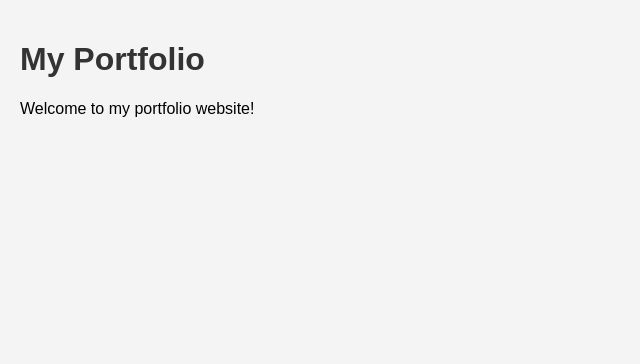
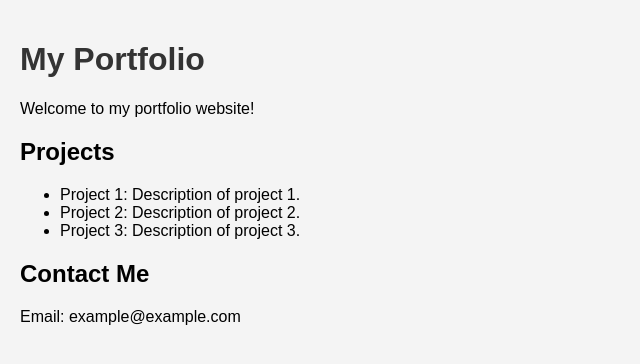
Before and after one commit to rajaofficial7077/Portfolio, a plain HTML site: page index.html in a window 1280 px wide. Shown: the whole page, without its empty margins (0-640 px from the left). Drawn offline with Linux system fonts and the light colour scheme.

Commit message:
Code edited

```diff
--- a/index.css
+++ b/index.css
@@ -7,3 +7,9 @@ body{
     font-family: 'Poppins', sans-serif;
     background-color: #f5f5f5;
 }
+header{
+    background-color: #333;
+    color: white;
+    padding: 10px 0;
+    text-align: center;
+}
--- a/index.html
+++ b/index.html
@@ -21,6 +21,18 @@
     <div>
         <h1>My Portfolio</h1>
         <p>Welcome to my portfolio website!</p>
+        <div>
+            <h2>Projects</h2>
+            <ul>
+                <li>Project 1: Description of project 1.</li>
+                <li>Project 2: Description of project 2.</li>
+                <li>Project 3: Description of project 3.</li>
+            </ul>
+        </div>
+    </div>
+    <div>
+        <h2>Contact Me</h2>
+        <p>Email: example@example.com</p>
     </div>
 </body>
 </html>
```
